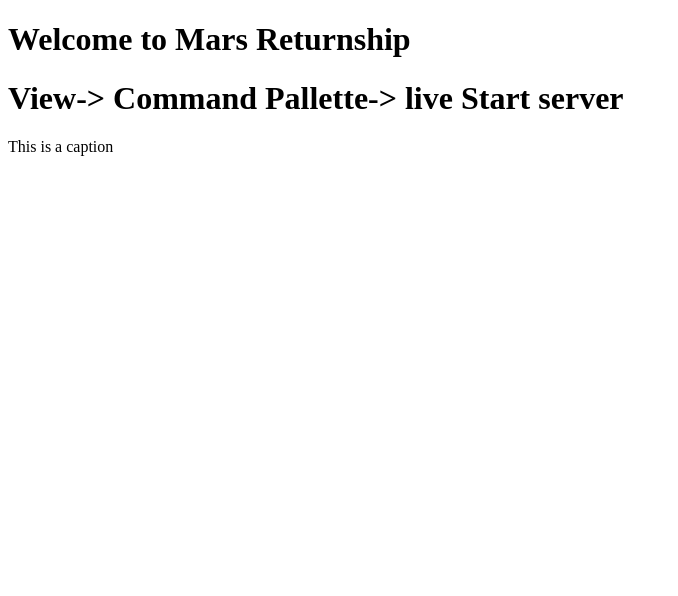
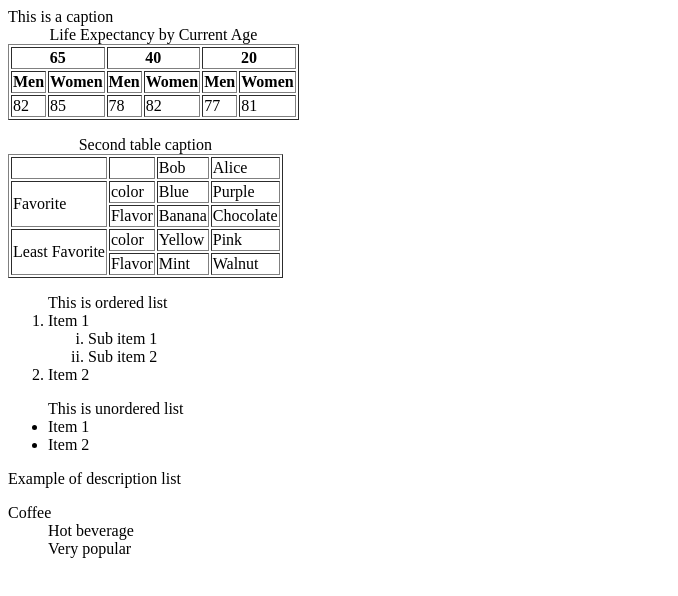
Before and after one commit to Naga-Priya/Naga-Priya, a plain HTML site: page Index.html in a window 1280 px wide. Shown: the whole page, without its empty margins (0-678 px from the left). Drawn offline with Linux system fonts and the light colour scheme.

Commit message:
Test checkins

```diff
--- a/Index.html
+++ b/Index.html
@@ -7,8 +7,90 @@
     <title>Document</title>
 </head>
 <body>
-    <h1>Welcome to Mars Returnship</h1>
-    <h1> View-> Command Pallette-> live Start server</h1>
+
     <caption>This is a caption</caption>
+    <table border = "1">
+    <caption>Life Expectancy by Current Age</caption>
+    <tr>
+        <th colspan="2">65</th>
+        <th colspan="2">40</th>
+        <th colspan="2">20</th>
+
+    </tr>
+    <tr>
+        <th>Men</th>
+        <th>Women</th>
+        <th>Men</th>
+        <th>Women</th>
+        <th>Men</th>
+        <th>Women</th>
+
+    </tr>
+    <tr>
+        <td>82</td>
+        <td>85</td>
+        <td>78</td>
+        <td>82</td>
+        <td>77</td>
+        <td>81</td>
+
+    </tr>
+</table>
+<p>
+
+</p>
+<table border="1.1">
+    <caption> Second table caption</caption>
+    <tr>
+        <td> </td>
+        <td></td>
+        <td>Bob</td>
+        <td>Alice</td>
+    </tr>
+    <tr>
+        <td rowspan="2">Favorite</td>
+        <td>color</td>
+        <td>Blue</td>
+        <td>Purple</td>
+    </tr>
+    <tr>
+
+        <td>Flavor</td>
+        <td>Banana</td>
+        <td>Chocolate</td>
+    </tr>
+    <tr>
+        <td rowspan="2">Least Favorite</td>
+        <td>color</td>
+        <td>Yellow</td>
+        <td>Pink</td>
+    </tr>
+    <tr>
+
+        <td>Flavor</td>
+        <td>Mint</td>
+        <td>Walnut</td>
+    </tr>
+</table>
+<ol type = "1">
+    <caption> This is ordered list</caption>
+    <li>Item 1</li>
+    <ol type="i">
+        <li>Sub item 1</li>
+        <li>Sub item 2</li>
+    </ol>
+    <li>Item 2</li>
+</ol>
+<ul>
+    <caption> This is unordered list</caption>
+    <li>Item 1</li>
+    <li>Item 2</li>
+</ul>
+<p>Example of description list</p>
+<dl>
+    <dt>Coffee</dt>
+    <dd>Hot beverage</dd>
+    <dd>Very popular</dd>
+</dl>
 </body>
 </html>
```
Also changed, not shown: test.html (+1 -1 lines).
